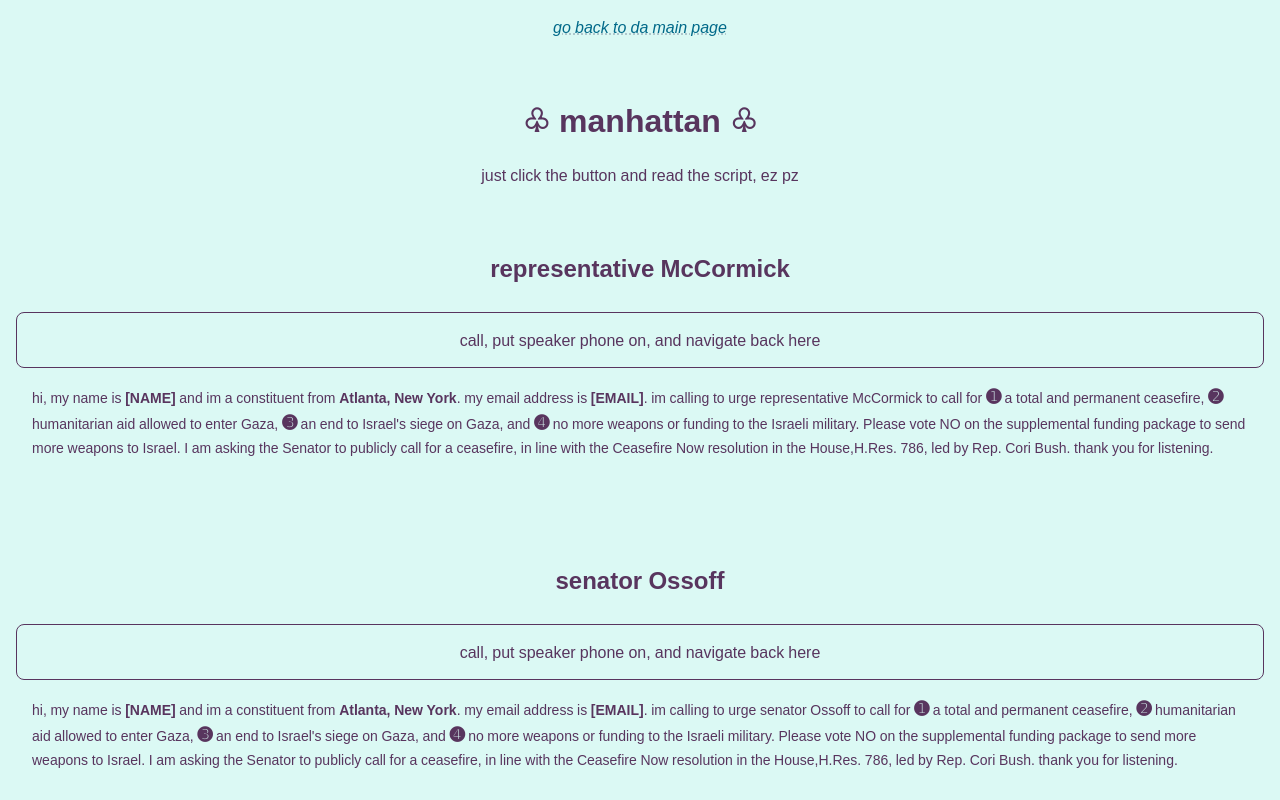
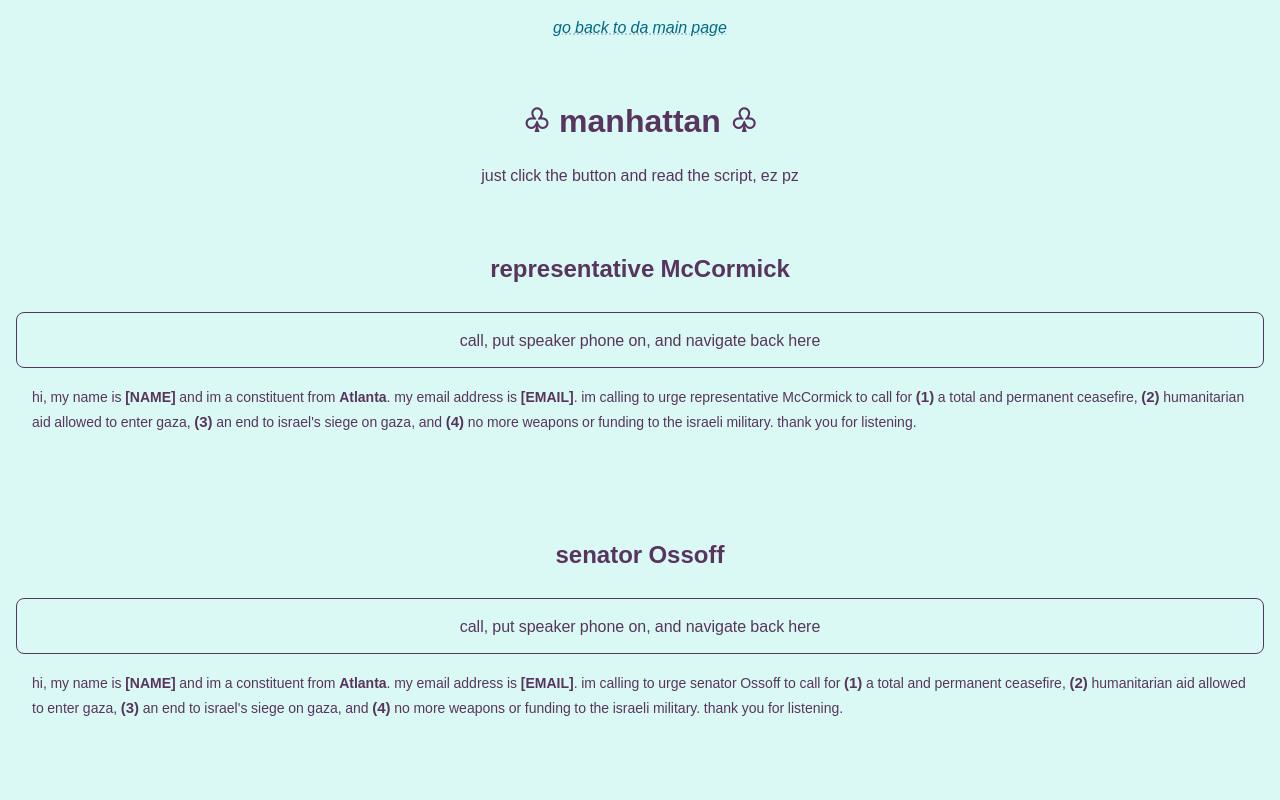
Before and after one commit to nishatfiroj/call-your-reps, a Next.js app: page /loc/metro-atlanta in a window 1280 px wide. Shown: the top 800 px of the page. Built offline with nearby package versions, Linux system fonts and the light colour scheme.

Commit message:
simplify script

```diff
--- a/src/app/styled.ts
+++ b/src/app/styled.ts
@@ -94,11 +94,7 @@ export const RepContainer = styled.div`
   display: flex;
   justify-content: space-around;
 `
-export const CallContainer = styled.div`
-  display: flex;
-  flex-direction: column;
-  text-decoration: underline dotted #a3bac3;
-`
+
 export const ScriptContainer = styled.div`
   display: flex;
   flex-direction: column;
--- a/src/components/CallPage.tsx
+++ b/src/components/CallPage.tsx
@@ -4,8 +4,6 @@ import {
   TheBigHeader,
   Header,
   RepContainer,
-  CallContainer,
-  Prompt,
   ScriptContainer,
 } from "@/app/styled"
 
@@ -43,7 +41,7 @@ export function CallPage({
       <RepContainer>
         <ScriptContainer>
           <Call telephone={repNumber} />
-          <Script rep={rep} loc={`${city}, New York`} />
+          <Script rep={rep} loc={`${city}`} />
         </ScriptContainer>
       </RepContainer>
       <br />
@@ -52,7 +50,7 @@ export function CallPage({
       <Header>senator {sen1}</Header>
       <ScriptContainer>
         <Call telephone={sen1Number} />
-        <Script rep={sen1} loc={`${city}, New York`} senator />
+        <Script rep={sen1} loc={`${city}`} senator />
       </ScriptContainer>
 
       <br />
@@ -62,7 +60,7 @@ export function CallPage({
       <RepContainer>
         <ScriptContainer>
           <Call telephone={sen2Number} />
-          <Script rep={sen2} loc={`${city}, New York`} senator />
+          <Script rep={sen2} loc={`${city}`} senator />
         </ScriptContainer>
       </RepContainer>
     </Main>
--- a/src/components/Script.tsx
+++ b/src/components/Script.tsx
@@ -9,7 +9,7 @@ const ScriptContainer = styled.p`
 `
 
 const Number = styled.b`
-  font-size: 18px;
+  font-size: 15px;
 `
 
 export function Script({
@@ -26,13 +26,10 @@ export function Script({
       hi, my name is <b>[NAME]</b> and im a constituent from <b>{loc}</b>. my
       email address is <b>[EMAIL]</b>. im calling to urge{" "}
       {senator ? "senator" : "representative"} {rep} to call for{" "}
-      <Number>➊</Number> a total and permanent ceasefire, <Number>➋</Number>{" "}
-      humanitarian aid allowed to enter Gaza, <Number>➌</Number> an end to
-      Israel&apos;s siege on Gaza, and <Number>➍</Number> no more weapons or
-      funding to the Israeli military. Please vote NO on the supplemental
-      funding package to send more weapons to Israel. I am asking the Senator to
-      publicly call for a ceasefire, in line with the Ceasefire Now resolution
-      in the House,H.Res. 786, led by Rep. Cori Bush. thank you for listening.
+      <Number>(1)</Number> a total and permanent ceasefire, <Number>(2)</Number>{" "}
+      humanitarian aid allowed to enter gaza, <Number>(3)</Number> an end to
+      israel&apos;s siege on gaza, and <Number>(4)</Number> no more weapons or
+      funding to the israeli military. thank you for listening.
     </ScriptContainer>
   )
 }
```
